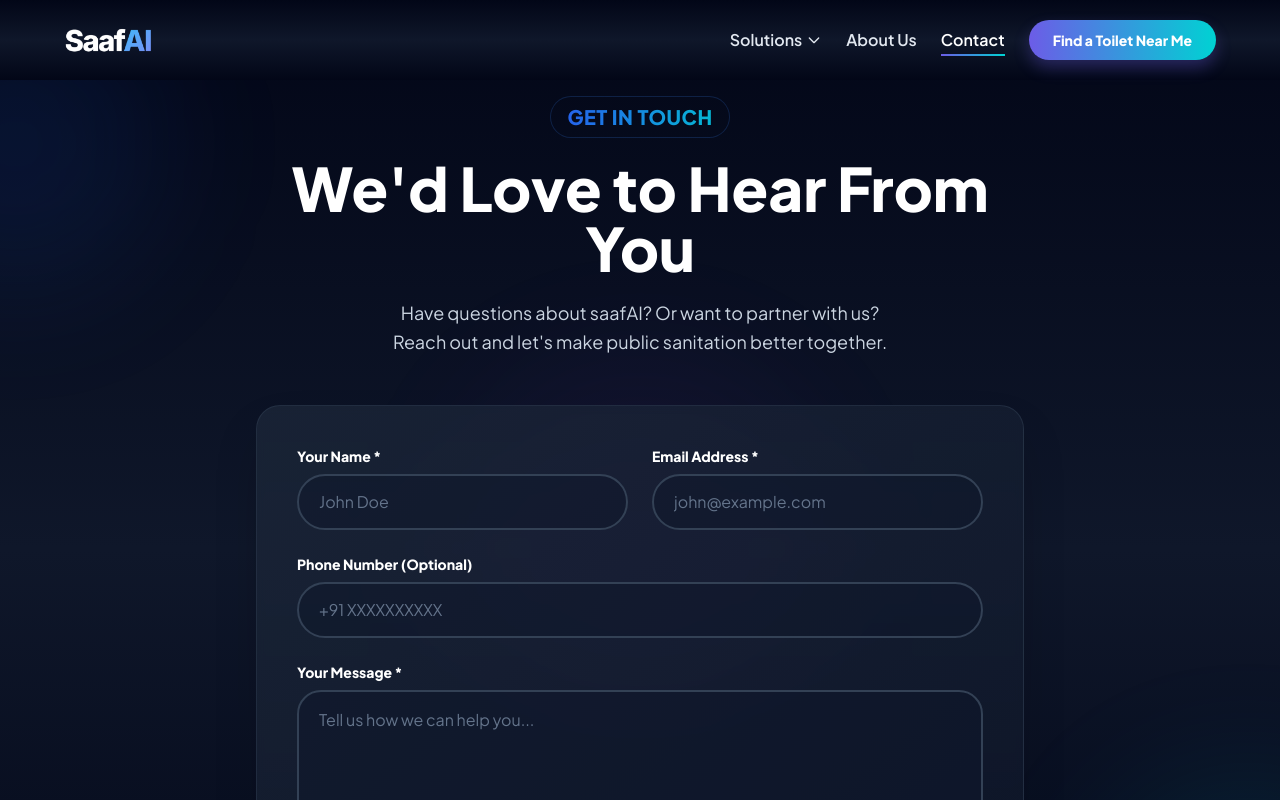
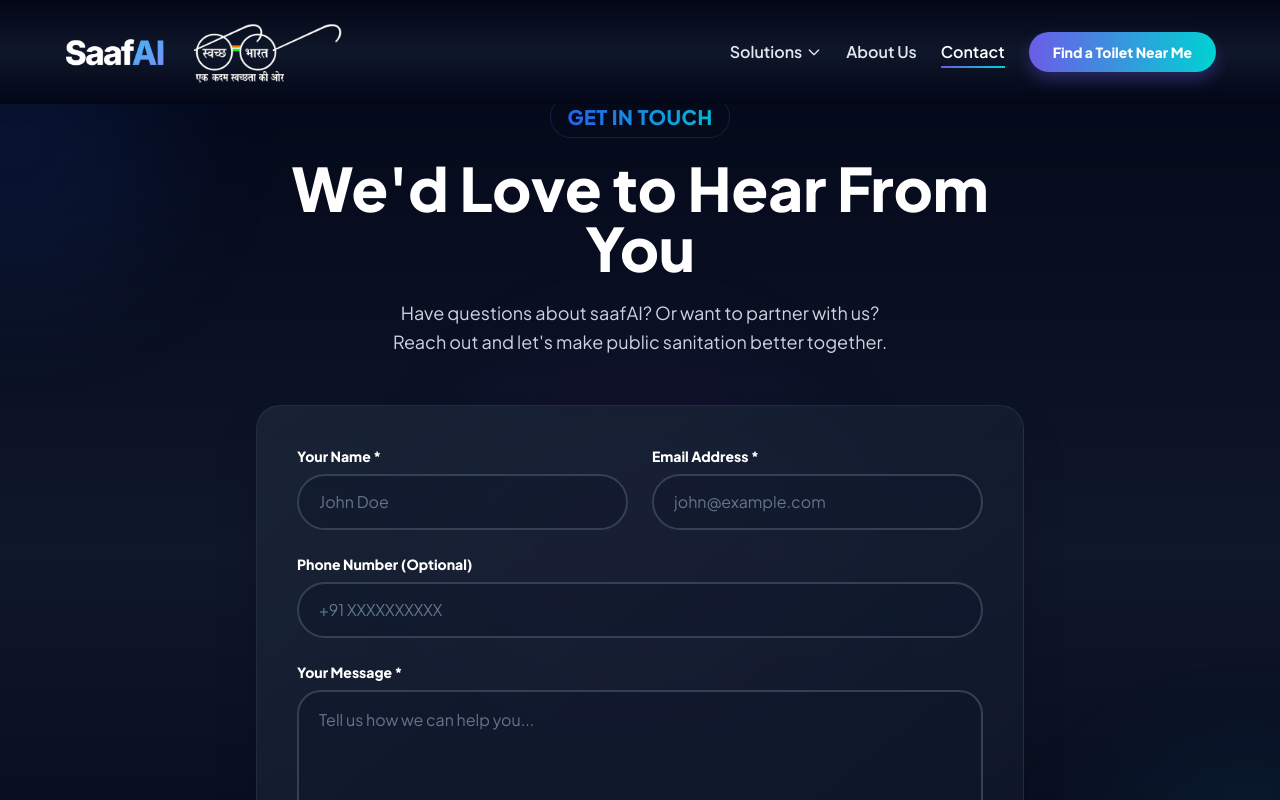
Before and after one commit to pugarchdev/SafAI-Website, a Next.js app: page /contact in a window 1280 px wide. Shown: the top 800 px of the page. Built offline with nearby package versions, Linux system fonts and the light colour scheme.

Commit message:
feat: enhance navigation and hero section, add Google Analytics script, and update keywords

```diff
--- a/app/layout.jsx
+++ b/app/layout.jsx
@@ -4,6 +4,7 @@ import Footer from '@/components/Footer'
 import WhatsAppFloat from '@/components/WhatsAppFloat'
 import BackgroundBlobs from '@/components/BackgroundBlobs'
 import ScrollTriggerCleanup from '@/components/ScrollTriggerCleanup'
+import Script from 'next/script'
 import './globals.css'
 
 const plusJakarta = Plus_Jakarta_Sans({
@@ -15,7 +16,7 @@ const plusJakarta = Plus_Jakarta_Sans({
 export const metadata = {
   title: 'saafAI | No Second Thoughts',
   description: 'Empowering public sanitation with India\'s first AI-driven hygiene rating engine',
-  keywords: ['AI', 'sanitation', 'hygiene', 'public toilets', 'India', 'Swachh Bharat'],
+  keywords: ['AI', 'sanitation', 'hygiene', 'public toilets', 'India', 'Swachh Bharat', 'cleanliness', 'health', 'technology', 'innovation', "sanitation rating", "public health", "clean India", "hygiene monitoring", "AI technology", "sanitation solutions", "SaafAI", "Swachh Bharat Abhiyan", "public hygiene", "sanitation innovation", "AI-driven sanitation", "cleanliness rating", "sanitation monitoring", "public health technology"],
   icons: {
     icon: '/flo-mascot.png'
   }
@@ -28,7 +29,20 @@ export default function RootLayout({ children }) {
   return (
 
     <html lang="en">
-
+      <head>
+        <Script
+          src="https://www.googletagmanager.com/gtag/js?id=G-0MS3KJJS34"
+          strategy="afterInteractive"
+        />
+        <Script id="google-analytics" strategy="afterInteractive">
+          {`
+            window.dataLayer = window.dataLayer || [];
+            function gtag(){dataLayer.push(arguments);}
+            gtag('js', new Date());
+            gtag('config', 'G-0MS3KJJS34');
+          `}
+        </Script>
+      </head>
       <body className={plusJakarta.className}>
 
         <ScrollTriggerCleanup />
--- a/components/HeroSection.jsx
+++ b/components/HeroSection.jsx
@@ -79,13 +79,13 @@ export default function HeroSection() {
 
   const content = {
     subtitle:
-      "Verifying cleanliness in hygiene-critical infrastructure through objective computer vision and AI-driven intelligence.",
+       "Rating cleanliness through computer vision and AI-driven intelligence,",
     engineTitle: "SaafAI Hygiene Scores You Can Trust",
     engineDesc:
       `SaafAI is built to make using a public toilet feel less uncertain and more comfortable.
          We bring together real-time feedback from people like you, smart hygiene checks, and verified cleaning updates so you know what to expect before you walk in.
          Nosurprises, no second-guessing — just cleaner toilet you can trust, wherever you are.`,
-    // engineDesc1: "through objective computer vision and AI-driven intelligence.",
+        engineDesc1: "So that you can use any Toilet without 2nd Thoughts !!",
   }
 
   return (
@@ -127,7 +127,7 @@ export default function HeroSection() {
                      font-extrabold leading-tight
                      mb-4 md:mb-6 max-w-[1100px] text-white mt-[-10px]"
         >
-          The Intelligence Layer for <span className="text-transparent bg-clip-text bg-gradient-to-r from-[#6C5CE7] to-[#00D2D3]">Global Hygiene</span>
+          The Intelligence Layer for <span className="text-transparent bg-clip-text bg-gradient-to-r from-[#6C5CE7] to-[#00D2D3]">Toilet Hygiene</span>
         </h1>
 
 
@@ -138,7 +138,9 @@ export default function HeroSection() {
         >
           {content.subtitle}
           <br />
-          {/* {content.engineDesc1} */}
+          <span className="text-transparent bg-clip-text bg-gradient-to-r from-[#6C5CE7] to-[#00D2D3]">
+            {content.engineDesc1}
+          </span>
         </p>
         {/* <button
           onClick={(e) => {
--- a/components/Navigation.jsx
+++ b/components/Navigation.jsx
@@ -93,17 +93,31 @@ export default function Navigation() {
                 z-[1000]
                  bg-gradient-to-b from-slate-950 via-slate-900 to-slate-950
                  transition-colors backdrop-blur-md">
+      <div className="flex items-center gap-4">
         <Link
           href="/"
           onClick={handleHomeClick}
-        className="flex items-center cursor-pointer hover:opacity-80 transition-opacity duration-200"
+          className="hover:opacity-80 transition-opacity duration-200"
         >
           <img
             src="/logo.png"
-          alt="saafAI"
-          className="h-7 sm:h-8 md:h-6 lg:h-7 w-auto"
+            alt="SaafAI"
+            className="h-7 sm:h-8 md:h-7 lg:h-8 w-auto"
           />
         </Link>
+
+        <Link
+          href="/"
+          onClick={handleHomeClick}
+          className="hover:opacity-80 transition-opacity duration-200"
+        >
+          <img
+            src="/Swatcha_bharat1.png"
+            alt="Swachh Bharat"
+            className="h-12 sm:h-14 md:h-16 lg:h-18 w-auto"
+          />
+        </Link>
+      </div>
 
       {/* Desktop Navigation */}
       <div className="hidden md:flex items-center gap-6">
```
Also changed, not shown: public/Swatcha_bharat1.png (added). Lines whose indentation alone changed are shown as unchanged.
